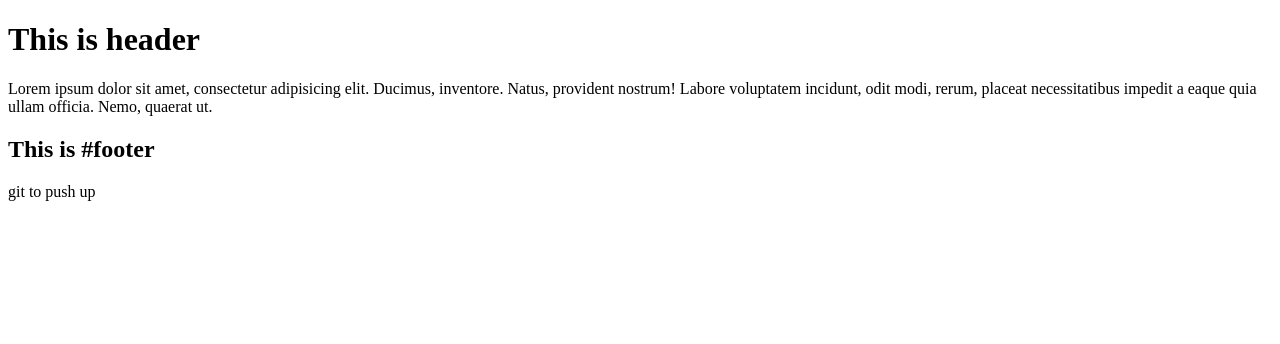
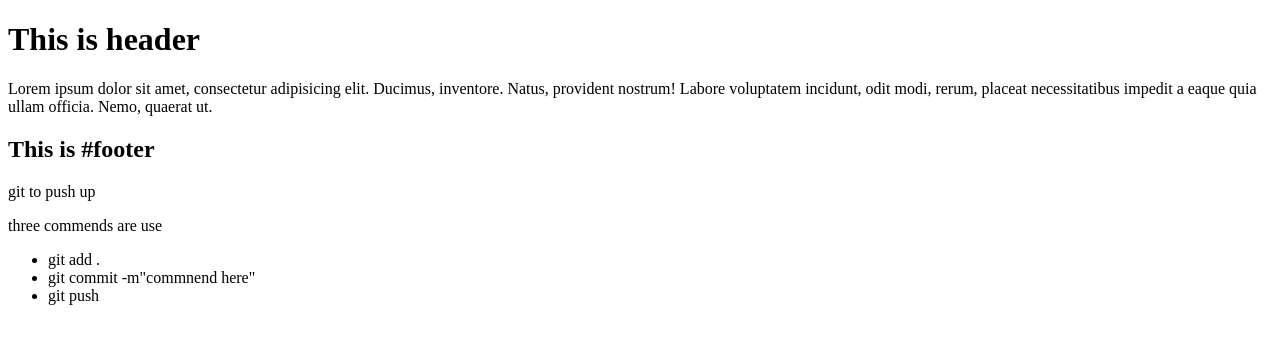
Before and after one commit to asimahnaf/testing-testing-purpose, a plain HTML site: page project_01/index.html in a window 1280 px wide. Drawn offline with Linux system fonts and the light colour scheme.

Commit message:
new page

```diff
--- a/project_01/index.html
+++ b/project_01/index.html
@@ -16,6 +16,12 @@
     </main>
   <footer><h2 class="hello-2">This is #footer</h2></footer>
   <p>git to push up</p>
+  <p>three commends are use </p>
+  <ul>
+    <li>git add . </li>
+    <li>git commit -m"commnend here"</li>
+    <li>git push</li>
+  </ul>
   </body>
 
 
```
